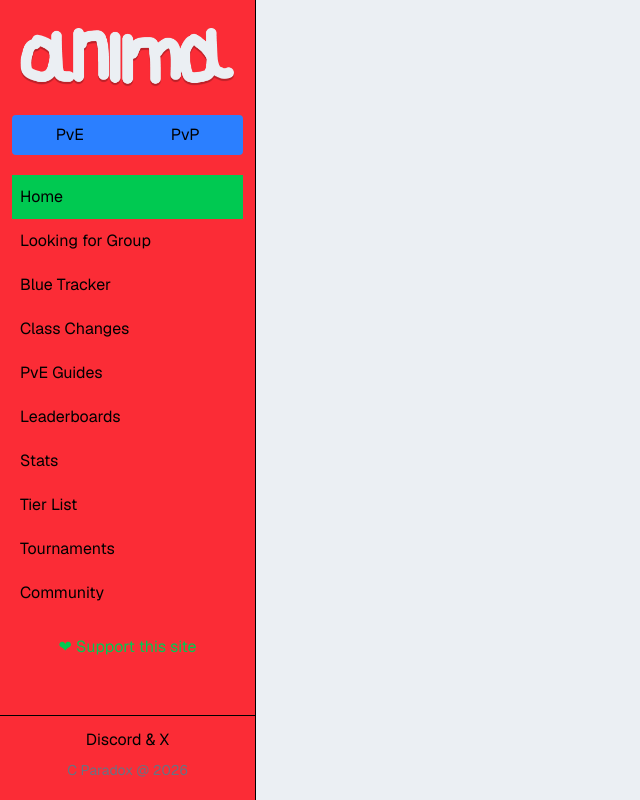
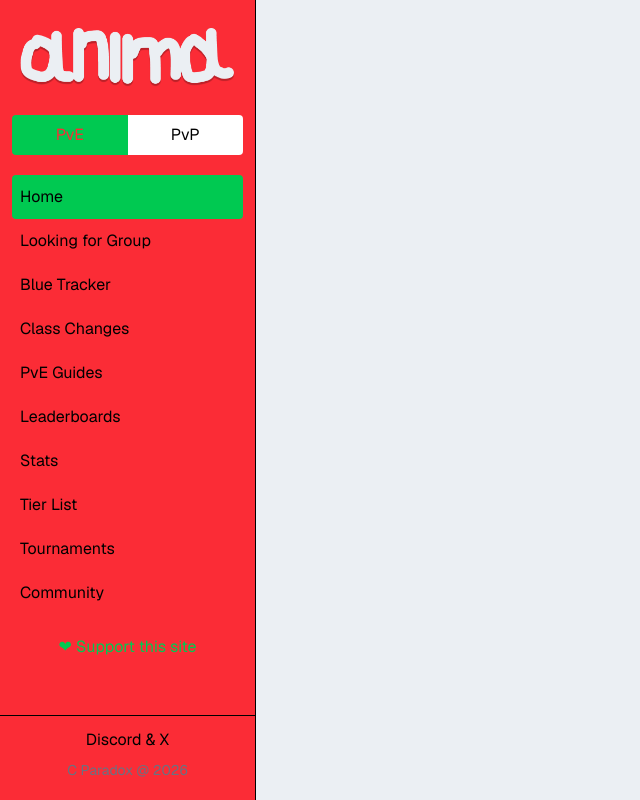
Before and after one commit to wMageblood/paradox, a React (Vite) app: page / in a window 1280 px wide. Shown: the whole page, without its empty margins (0-640 px from the left). Built offline with nearby package versions, Linux system fonts and the light colour scheme.

Commit message:
fixed Sidebar component to correctly highlight the actual nav item

```diff
--- a/src/components/Sidebar/Sidebar.tsx
+++ b/src/components/Sidebar/Sidebar.tsx
@@ -37,14 +37,14 @@ const handlePvpToggle = () => {
    <div>
     <img className="px-5 py-2 mt-5" src={anima} />
    </div>
-   <div className="*:bg-blue-500 flex *:px-5 *:py-2 my-5">
-    <button className="w-full ml-3 rounded-l-sm">PvE</button>
-    <button className="w-full mr-3 rounded-r-sm">PvP</button>
+   <div className="flex *:px-5 *:py-2 my-5">
+    <button onClick={() => handlePveToggle()} className={`w-full ml-3 rounded-l-sm ${pveToggle ? "bg-green-500 text-red-500" : "bg-white text-black"}`}>PvE</button>
+    <button onClick={() => handlePvpToggle()} className={`w-full mr-3 rounded-r-sm ${pvpToggle ? "bg-green-500 text-red-500" : "bg-white text-black"}`}>PvP</button>
    </div>
    <div>
     <ul>
      {sidebarItems.map(({ name, href, key }) => (
-      <li key={key} className={`mx-3 py-2.5 hover:bg-blue-500 hover:text-white hover:rounded-sm ${window.location.pathname === href ? "bg-green-500" : "bg-red-500"}`}>
+      <li key={key} className={`mx-3 py-2.5 hover:bg-blue-500 hover:text-white hover:rounded-sm ${window.location.pathname === href ? "bg-green-500 rounded-sm" : "bg-red-500"}`}>
        <a className="ml-2" href={href}>
         {name}
        </a>
```
